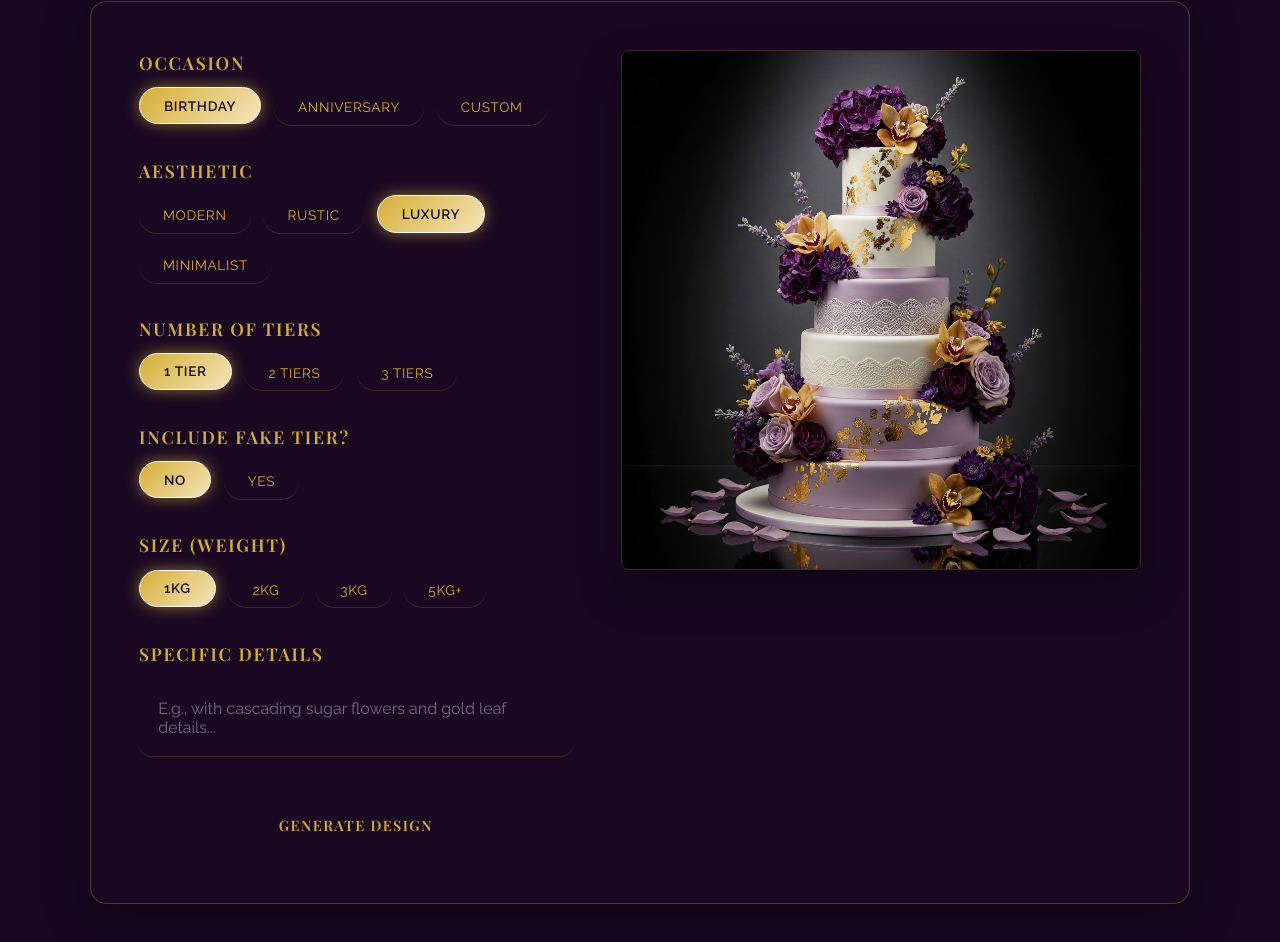
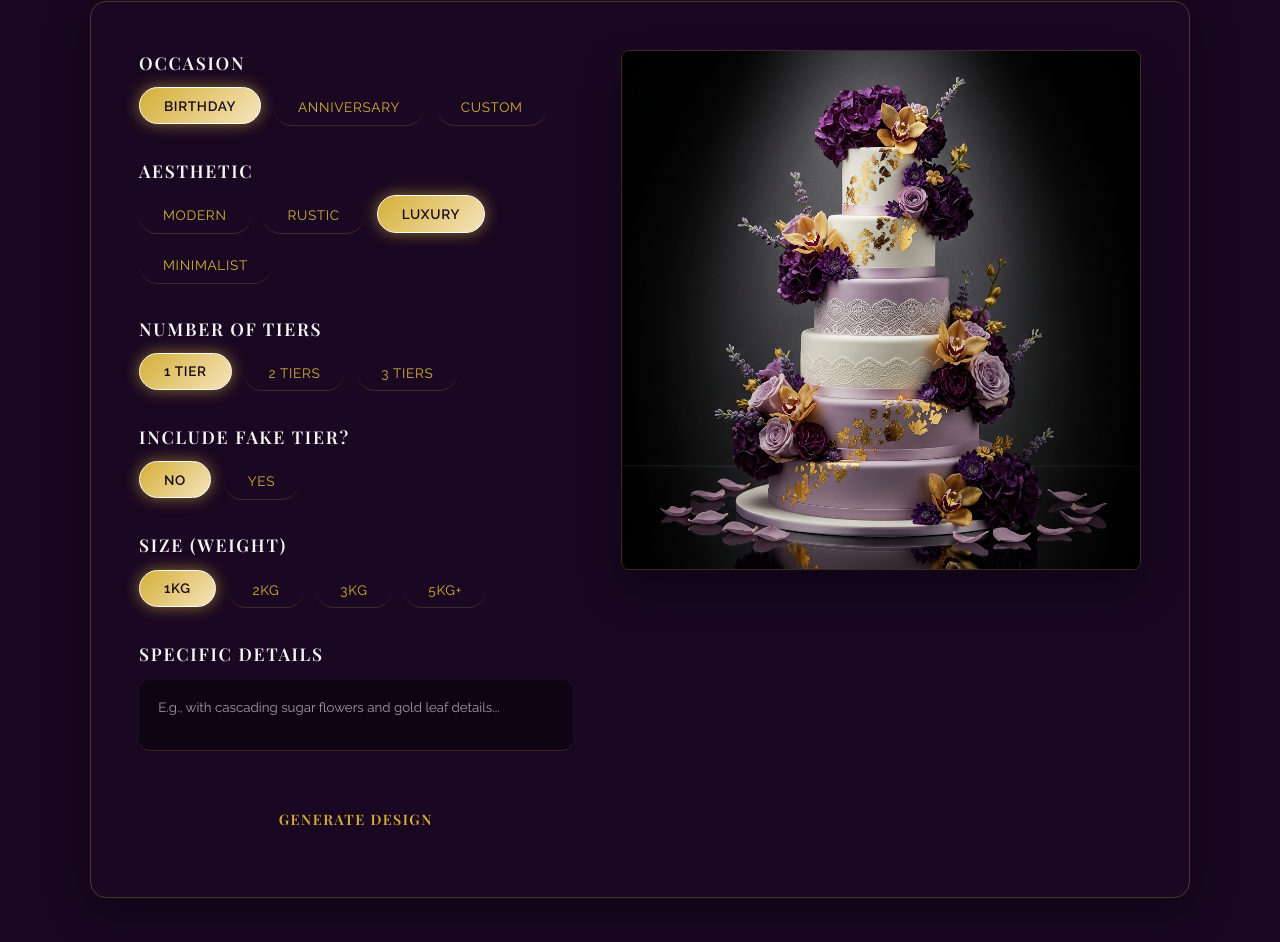
Before and after one commit to anmolbhai12/bakenovationbake, a plain HTML site: page index.html in a window 1280 px wide. Shown: the part 6045-6987 px from the top of the page. Drawn offline with nearby package versions, Linux system fonts and the light colour scheme; a web font is replaced by a local one.

Commit message:
fix: High-contrast visibility and cache-busting for AI Studio

```diff
--- a/css/styles.css
+++ b/css/styles.css
@@ -1798,28 +1798,24 @@ h4 {
 }
 
 /* Input */
-.snap-input {
-    width: 100%;
-    padding: 1rem;
-    border: 1px solid rgba(74, 10, 46, 0.2);
-    border-radius: 12px;
-    background: rgba(0, 0, 0, 0.2);
-    font-family: var(--font-body);
-    font-size: 1rem;
-    color: #f5f5f5;
-    outline: none;
-    resize: none;
-}
-
-.snap-input:focus {
-    border-color: #d4af37;
-    box-shadow: 0 0 0 3px rgba(212, 175, 55, 0.1);
+.snap-label {
+    color: var(--color-orchid) !important;
+}
+
+.snap-chip {
+    color: #ffffff !important;
+}
+
+.snap-input,
+.luxury-input {
+    color: #ffffff !important;
+    background: rgba(0, 0, 0, 0.4) !important;
 }
 
 .snap-input::placeholder,
 .luxury-input::placeholder {
-    color: rgba(255, 255, 255, 0.4) !important;
-    opacity: 1;
+    color: rgba(255, 255, 255, 0.6) !important;
+    opacity: 1 !important;
 }
 
 /* Ensure artisan text is always visible */
--- a/index.html
+++ b/index.html
@@ -20,7 +20,7 @@
 
 
 
-    <link rel="stylesheet" href="css/styles.css?v=9">
+    <link rel="stylesheet" href="css/styles.css?v=9.1">
     <style>
         /* Artisanal Agreement Modal Styles */
         .artisanal-modal {
@@ -962,7 +962,7 @@
         </div>
     </div>
 
-    <script src="sovereign-v36/sovereign-engine-v64.js?v=92.6.0"></script>
+    <script src="sovereign-v36/sovereign-engine-v64.js?v=92.7.0"></script>
 
     <script src="js/products.js"></script>
     <script>
```
